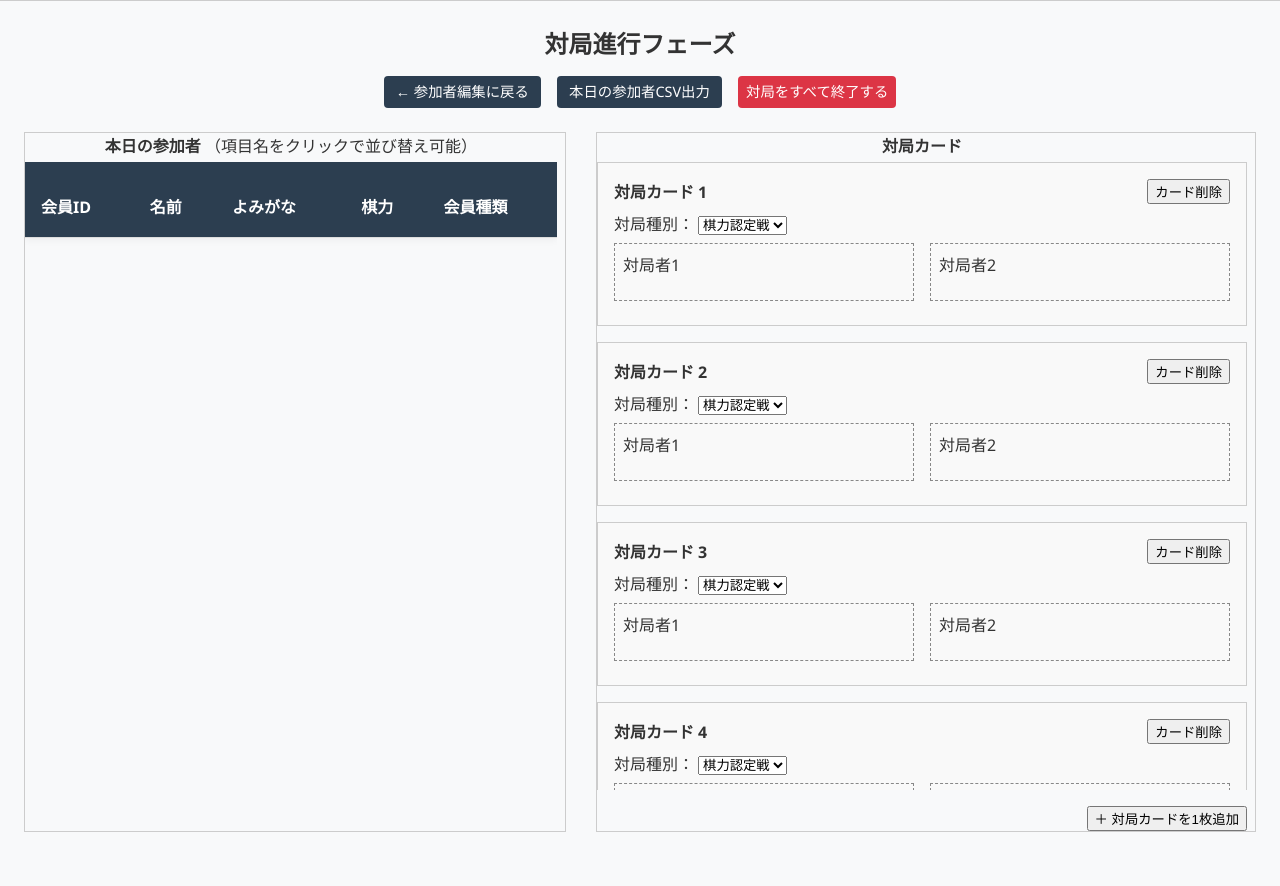
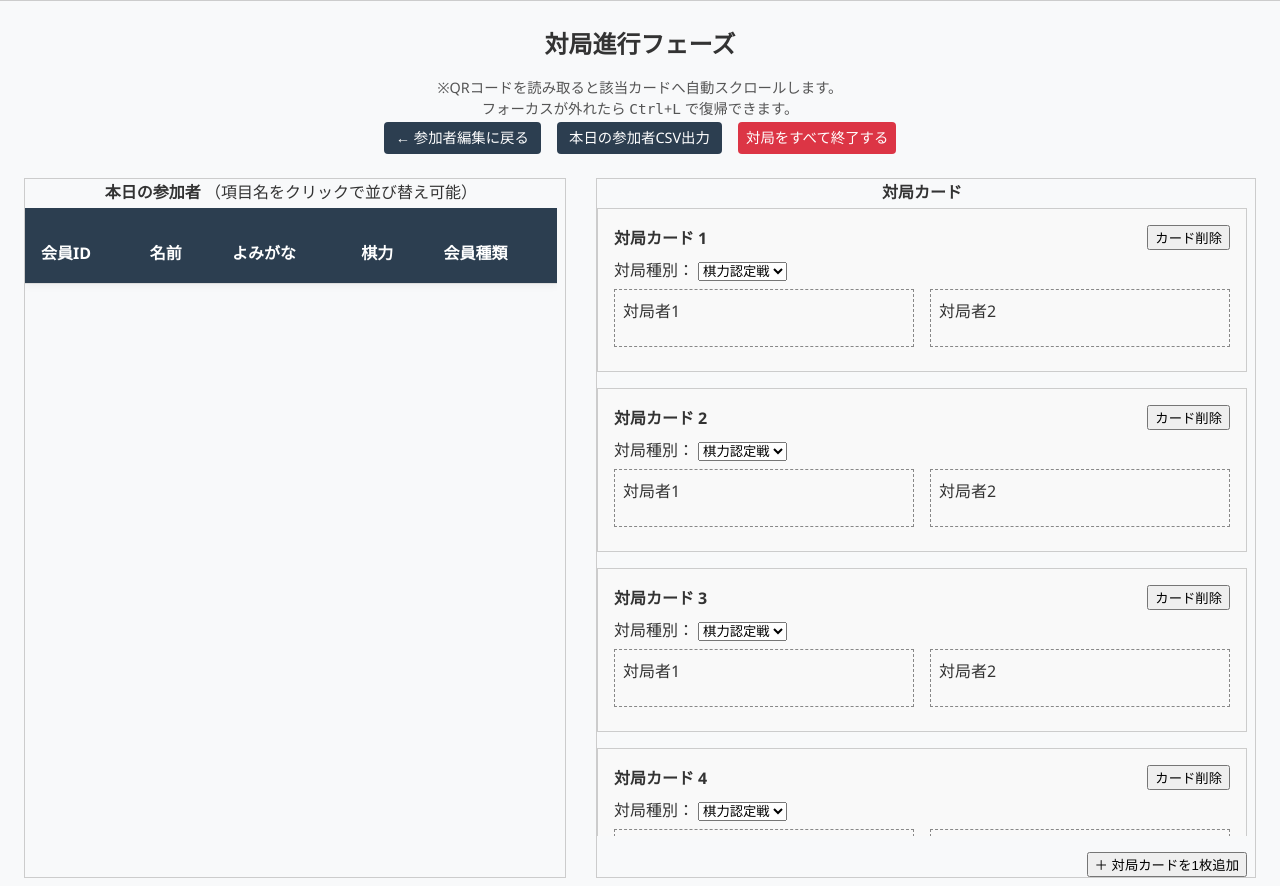
Before and after one commit to katono-m/taikyoku-app, a Flask app: template templates/match_play.html in a window 1280 px wide. Shown: the part 65-951 px from the top of the page. Run offline with Flask 3, Linux system fonts and the light colour scheme; the template is opened without the code that fills it, so the values that code supplies are empty; the visitor is signed in with stand-in values (Sample User, id 1); data comes from the database, SQL or seed files in the repository; some libraries are stand-ins or nearby versions.

Commit message:
html修正３

```diff
--- a/templates/match_play.html
+++ b/templates/match_play.html
@@ -18,7 +18,10 @@
 <!-- 🔎 スキャン用の不可視入力（常時フォーカス） -->
 <input id="scan-input" type="text" autocomplete="off"
        style="position:fixed; left:-9999px; width:1px; height:1px; opacity:0;">
-<div style="text-align:center; font-size:.9rem; color:#555; margin-bottom:.25rem;"></div>
+<div style="text-align:center; font-size:.9rem; color:#555; margin-bottom:.25rem;">
+  ※QRコードを読み取ると該当カードへ自動スクロールします。<br>
+  フォーカスが外れたら <kbd>Ctrl</kbd>+<kbd>L</kbd> で復帰できます。
+</div>
 
 <div style="text-align: center; margin-bottom: 1.5rem;">
   <a href="{{ url_for('match_edit') }}" class="btn">← 参加者編集に戻る</a>
```
